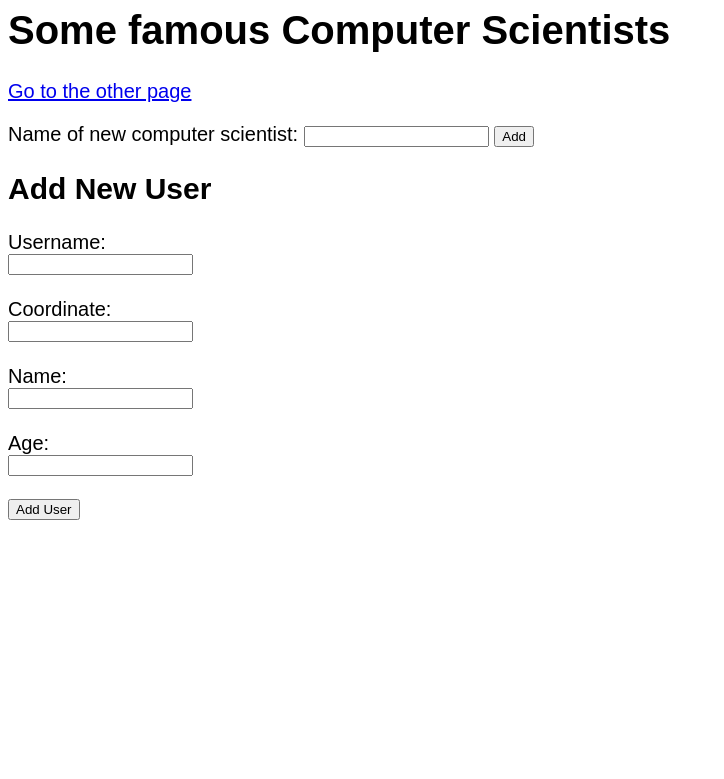
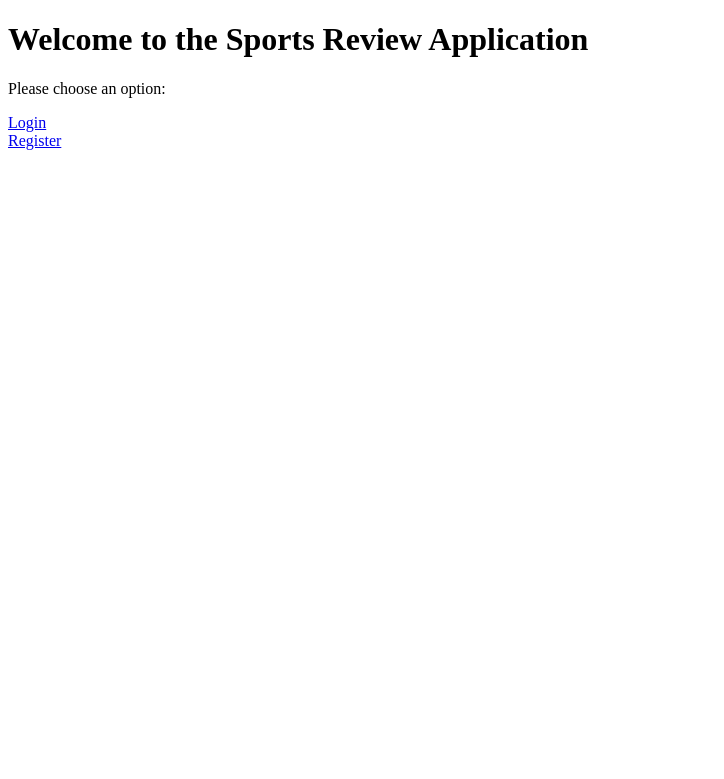
Before and after one commit to MatthewLabasan/sport-search, a Flask app: template webserver/templates/index.html in a window 1280 px wide. Shown: the top 779 px of the page, without its empty margins (0-724 px from the left). Run offline with Flask 3, Linux system fonts and the light colour scheme; the template is opened without the code that fills it, so the values that code supplies are empty; parts of the project's set-up code (start-up, migrations or seed data) failed here and were passed over.

Commit message:
add more functionalities

```diff
--- a/webserver/server.py
+++ b/webserver/server.py
@@ -195,43 +195,152 @@ def another():
 #   return redirect('/')
 
 
+@app.route('/register', methods=['GET', 'POST'])
+def register():
+    if request.method == 'POST':
+        # Get form data
+        username = request.form['username']
+        coordinate = request.form['coordinate']
+        name = request.form['name']
+        age = request.form['age']
 
-# Route to handle form submission and add the user to the database
-@app.route('/add_user', methods=['POST'])
-def add_user():
-    # Get form data
-    username = request.form['username']
-    coordinate = request.form['coordinate']
-    name = request.form['name']
-    age = request.form['age']
+        # Insert into Users table
+        insert_query = text("""
+            INSERT INTO Users (username, coordinate, name, age)
+            VALUES (:username, :coordinate, :name, :age)
+        """)
 
-    # Insert into Users table
-    insert_query = text("""
-        INSERT INTO Users (username, coordinate, name, age)
-        VALUES (:username, :coordinate, :name, :age)
-    """)
+        try:
+            with engine.connect() as conn:
+                conn.execute(insert_query, {
+                    'username': username,
+                    'coordinate': coordinate,
+                    'name': name,
+                    'age': age
+                })
+                conn.commit()  # Commit the transaction
+            flash("User registered successfully!", "success")
+        except Exception as e:
+            flash(f"Error registering user: {e}", "error")
 
+        return redirect(url_for('register'))
+
+    return render_template("register.html")
+
+
+@app.route('/login', methods=['GET', 'POST'])
+def login():
+    if request.method == 'POST':
+        # Get form data
+        username = request.form['username']
+
+        # Check if user exists
+        query = text("SELECT * FROM Users WHERE username = :username")
+        try:
+            with engine.connect() as conn:
+                result = conn.execute(query, {'username': username}).fetchone()
+            if result:
+                session['username'] = username
+                flash("Logged in successfully!", "success")
+                return redirect(url_for('get_users'))
+            else:
+                flash("Invalid username.", "error")
+        except Exception as e:
+            flash(f"Error logging in: {e}", "error")
+
+    return render_template("login.html")
+
+
+
+@app.route('/add_review', methods=['POST'])
+def add_review():
     try:
+        # Get form data
+        data = request.form
+        sport_type = data['sport_type']
+        trail_name = data['trail_name']
+        date_completed = data['date_completed']
+        rating = data['rating']
+        comments = data['comments']
+
+        # Get logged-in user's username from session
+        username = session.get('username')
+        if not username:
+            flash("User not logged in.", "error")
+            return redirect(url_for('add_review'))
+
+        # Get sport_id from sport_type and trail_name
+        sport_query = text("SELECT sport_id FROM Sports WHERE sport_type = :sport_type AND trail_name = :trail_name")
+        with engine.connect() as conn:
+            sport_result = conn.execute(sport_query, {'sport_type': sport_type, 'trail_name': trail_name}).fetchone()
+        if not sport_result:
+            flash("Sport not found.", "error")
+            return redirect(url_for('add_review'))
+        sport_id = sport_result['sport_id']
+
+        # Get current date as time_written
+        time_written = datetime.now().date()
+
+        # Insert review into Review table
+        insert_query = text("""
+            INSERT INTO Review (username, sport_id, time_written, date_completed, rating, comments, like_count)
+            VALUES (:username, :sport_id, :time_written, :date_completed, :rating, :comments, :like_count)
+        """)
         with engine.connect() as conn:
             conn.execute(insert_query, {
                 'username': username,
-                'coordinate': coordinate,
-                'name': name,
-                'age': age
+                'sport_id': sport_id,
+                'time_written': time_written,
+                'date_completed': date_completed,
+                'rating': rating,
+                'comments': comments,
+                'like_count': 0
             })
-            conn.commit()  # Commit the transaction
-        flash("User added successfully!", "success")
+            conn.commit()
+        flash("Review added successfully!", "success")
     except Exception as e:
-        flash(f"Error adding user: {e}", "error")
+        flash(f"Error adding review: {e}", "error")
 
-    return redirect(url_for('add_user_form'))
+    return redirect(url_for('add_review'))
+
+
+@app.route('/find_sport', methods=['GET'])
+def find_sport():
+    try:
+        # Get query parameters
+        sport_type = request.args.get('sport_type')
+        trail_name = request.args.get('trail_name')
+        rating = request.args.get('rating', type=float)
+        difficulty = request.args.get('difficulty')
+
+        # Build query
+        query = "SELECT * FROM Sports WHERE sport_type = :sport_type"
+        params = {'sport_type': sport_type}
+
+        if trail_name:
+            query += " AND trail_name = :trail_name"
+            params['trail_name'] = trail_name
+        if rating is not None:
+            query += " AND rating >= :rating"
+            params['rating'] = rating
+        if difficulty:
+            query += " AND difficulty = :difficulty"
+            params['difficulty'] = difficulty
+
+        # Execute query
+        with engine.connect() as conn:
+            result = conn.execute(text(query), params)
+            sports = [dict(row) for row in result]
+        return jsonify(sports)
+    except SQLAlchemyError as e:
+        return jsonify({"error": str(e)}), 500
 
 
 
-@app.route('/login')
-def login():
-    abort(401)
-    this_is_never_executed()
+# @app.route('/login')
+# def login():
+#     abort(401)
+#     this_is_never_executed()
 
 
 if __name__ == "__main__":
--- a/webserver/templates/index.html
+++ b/webserver/templates/index.html
@@ -1,46 +1,14 @@
-<html>
-  <style>
-    body{
-      font-size: 15pt;
-      font-family: arial;
-    }
-  </style>
-
-
+<!DOCTYPE html>
+<html lang="en">
+<head>
+    <meta charset="UTF-8">
+    <meta name="viewport" content="width=device-width, initial-scale=1.0">
+    <title>Welcome</title>
+</head>
 <body>
-  <h1>Some famous Computer Scientists</h1>
-  <div>{{data}}</div>
-
-  <div>
-    {% for n in data %}
-    <div>{{n}}</div>
-    {% endfor %}
-  </div>
-
-<p><a href="another">Go to the other page</a></p>
-
-<form method="POST" action="/add">
-<p>Name of new computer scientist: <input type="text" name="name"> <input type="submit" value="Add"></p>
-</form>
-
-  <h2>Add New User</h2>
-  <form action="/add_user" method="POST">
-      <label for="username">Username:</label><br>
-      <input type="text" id="username" name="username" required><br><br>
-
-      <label for="coordinate">Coordinate:</label><br>
-      <input type="text" id="coordinate" name="coordinate" required><br><br>
-
-      <label for="name">Name:</label><br>
-      <input type="text" id="name" name="name" required><br><br>
-
-      <label for="age">Age:</label><br>
-      <input type="number" id="age" name="age" required><br><br>
-
-      <button type="submit">Add User</button>
-</form>
-
+    <h1>Welcome to the Sports Review Application</h1>
+    <p>Please choose an option:</p>
+    <a href="/login">Login</a><br>
+    <a href="/register">Register</a>
 </body>
-
-
 </html>
```
Also changed, not shown: webserver/templates/add_review.html (added, +33 -0 lines), webserver/templates/find_sport.html (added, +30 -0 lines), webserver/templates/login.html (added, +18 -0 lines), webserver/templates/register.html (added, +27 -0 lines).
